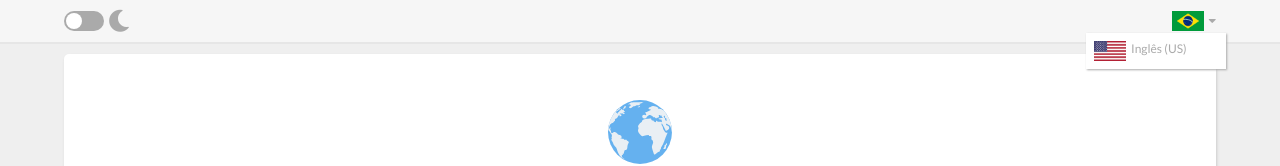
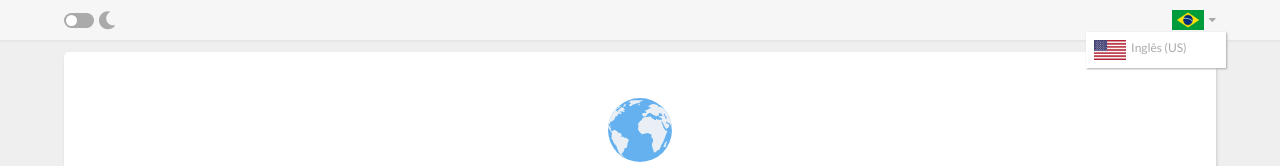
Before and after one commit to lucasfber/rectra-app, a React (Create React App) app: page / in a window 1280 px wide. Shown: the top 166 px of the page. Built offline with nearby package versions, Linux system fonts and the light colour scheme.

Commit message:
toggle dark decrease size

```diff
--- a/src/ToggleSwitchTheme/style.scss
+++ b/src/ToggleSwitchTheme/style.scss
@@ -8,7 +8,7 @@
 
   .icon-moon {
     color: #aaa;
-    font-size: 22px;
+    font-size: 18px;
     transition: color 400ms ease-in;
   }
 
@@ -23,7 +23,7 @@
       }
 
       ~ .switch::before {
-        transform: translateX(20px);
+        transform: translateX(15px);
       }
 
       ~ .icon-moon {
@@ -35,8 +35,8 @@
   .switch {
     display: inline-block;
     position: relative;
-    width: 40px;
-    height: 20px;
+    width: 30px;
+    height: 15px;
     border-radius: 20px;
     background-color: #aaa;
     cursor: pointer;
@@ -47,8 +47,8 @@
       top: 2px;
       left: 2px;
       content: "";
-      width: 16px;
-      height: 16px;
+      width: 11px;
+      height: 11px;
       border-radius: 50%;
       background-color: white;
       transition: transform 200ms ease-in;
```
